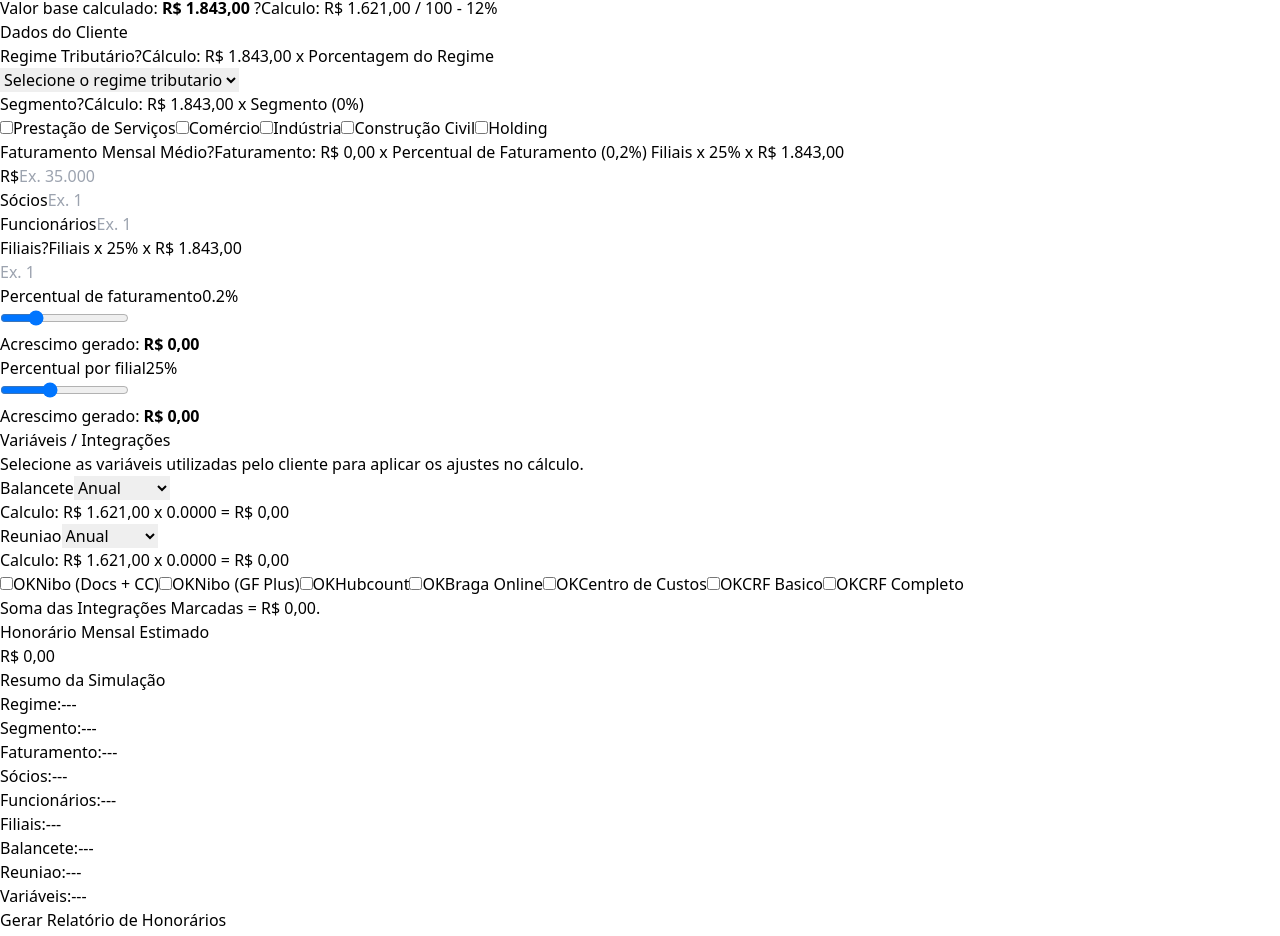
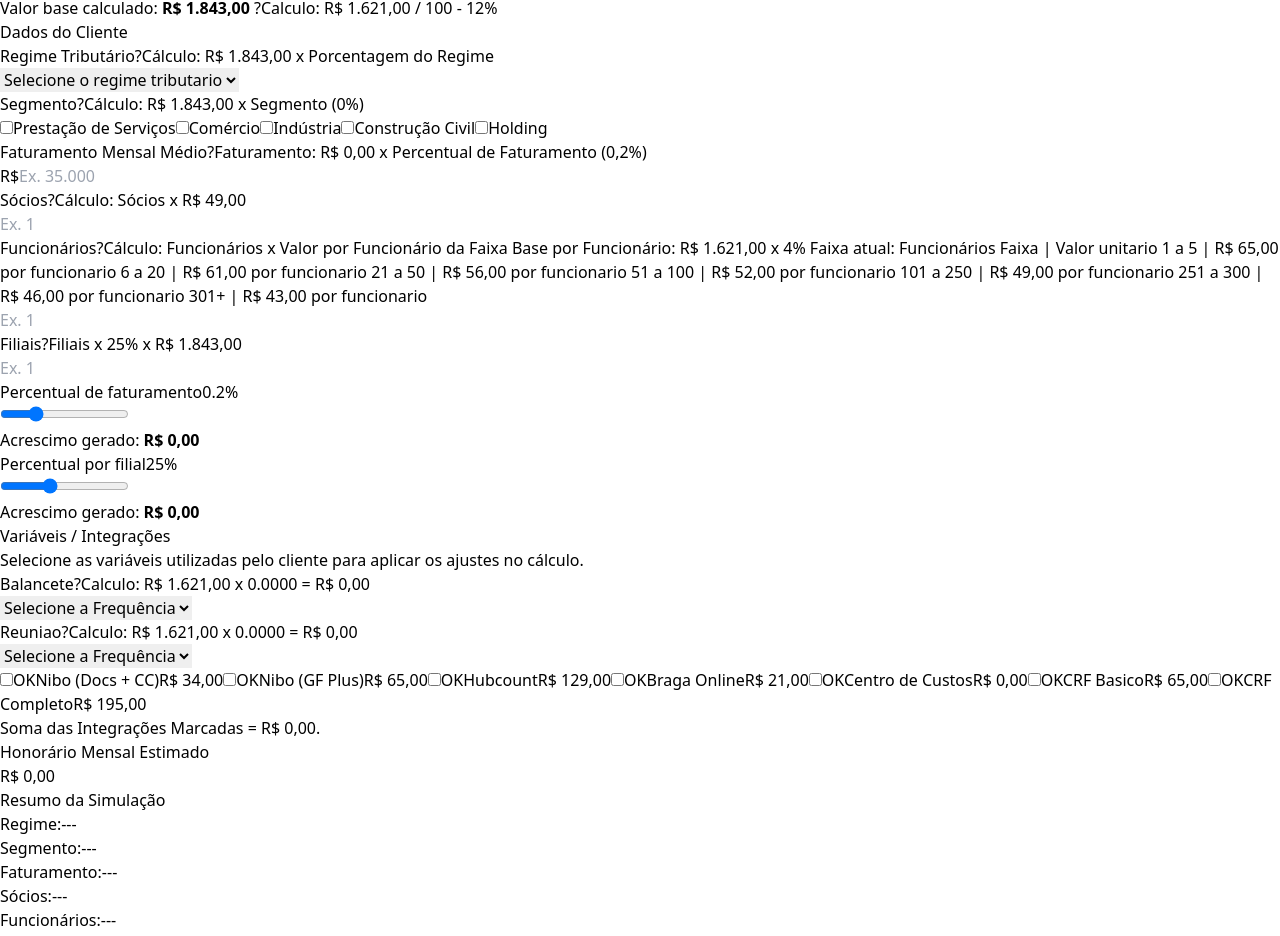
Before and after one commit to BM-lucaspaiva/clara-honorarios, a React (Vite) app in the folder frontend/: page /calculo in a window 1280 px wide. Shown: the part 1812-2748 px from the top of the page. Built offline with nearby package versions, Linux system fonts and the light colour scheme.

Commit message:
Últimos ajustes ao Tooltip

```diff
--- a/frontend/src/components/calculo/DadosCliente.jsx
+++ b/frontend/src/components/calculo/DadosCliente.jsx
@@ -1,4 +1,5 @@
 import {
+  arredondar,
   formatCurrency,
   formatLocalizedNumber,
   parseLocalizedNumber,
@@ -32,6 +33,16 @@ const PERCENTUAL_MIN = 0.10
 const PERCENTUAL_MAX = 0.50
 const PORC_FILIAIS_MIN = 10
 const PORC_FILIAIS_MAX = 50
+const SOCIOS_VALOR_FIXO = 49
+const FUNCIONARIOS_FAIXAS = [
+  { faixa: "1 a 5", multiplicador: 1.0 },
+  { faixa: "6 a 20", multiplicador: 0.93 },
+  { faixa: "21 a 50", multiplicador: 0.85 },
+  { faixa: "51 a 100", multiplicador: 0.8 },
+  { faixa: "101 a 250", multiplicador: 0.75 },
+  { faixa: "251 a 300", multiplicador: 0.7 },
+  { faixa: "301+", multiplicador: 0.65 },
+]
 
 function normalizarPercentualFiliais(valor) {
   const percentualBruto = Number(valor || 0)
@@ -75,8 +86,10 @@ export default function DadosCliente({ dados, setDados, resultado }) {
 
   const percentualFaturamento = Number(dados.porcFaturamento || 0)
   const percentualFiliais = normalizarPercentualFiliais(dados.porcFiliais)
+  const salarioMinimo = Number(dados.salarioMinimo || 0)
   const valorBase = Number(resultado?.valorBase || 0)
   const faturamento = Number(dados.faturamento || 0)
+  const funcionarios = Number(dados.funcionarios || 0)
   const filiais = Number(dados.filiais || 0)
   const fatorSegmento =
     segmentosSelecionados.length === 2 ? 0.85 : segmentosSelecionados.length === 3 ? 0.75 : 1
@@ -106,7 +119,30 @@ export default function DadosCliente({ dados, setDados, resultado }) {
       ? `Filiais (${filiais}) x ${formatPercent(percentualFiliais, 0)} x ${formatCurrency(valorBase)}`
       : `Filiais x ${formatPercent(percentualFiliais, 0)} x ${formatCurrency(valorBase)}`
 
-  const faturamentoTooltipText = `${faturamentoCalculoText}\n${filiaisCalculoText}`
+  const faturamentoTooltipText = `${faturamentoCalculoText}`
+  const sociosTooltipText = `Cálculo: Sócios x ${formatCurrency(SOCIOS_VALOR_FIXO)}`
+
+  const faixaAtualFuncionarios =
+    FUNCIONARIOS_FAIXAS.find(({ faixa }) => {
+      if (faixa === "301+") return funcionarios > 300
+      const [inicio, fim] = faixa.split(" a ").map(Number)
+      return funcionarios >= inicio && funcionarios <= fim
+    }) || null
+
+  const valorBaseFuncionario = arredondar(salarioMinimo * 0.04)
+  const funcionariosFaixasText = FUNCIONARIOS_FAIXAS.map(({ faixa, multiplicador }) => {
+    const valorUnitario =
+      multiplicador === 1 ? valorBaseFuncionario : arredondar(valorBaseFuncionario * multiplicador)
+
+    return `${faixa} | ${formatCurrency(valorUnitario)} por funcionario`
+  }).join("\n")
+
+  const funcionariosTooltipText = `Cálculo: Funcionários x Valor por Funcionário da Faixa
+Base por Funcionário: ${formatCurrency(salarioMinimo)} x 4%
+Faixa atual: ${faixaAtualFuncionarios ? faixaAtualFuncionarios.faixa : "Funcionários"}
+
+Faixa | Valor unitario
+${funcionariosFaixasText}`
 
   const toggleSegmento = (segmento) => {
     const atualizado = segmentosSelecionados.includes(segmento)
@@ -195,7 +231,10 @@ export default function DadosCliente({ dados, setDados, resultado }) {
           </div>
 
           <div>
-            <label className="mb-2 block text-sm font-medium text-slate-700">Sócios</label>
+            <div className="mb-2 flex items-center gap-2 text-sm font-medium text-slate-700">
+              <span>Sócios</span>
+              <TooltipInfo text={sociosTooltipText} />
+            </div>
             <input
               className="w-full rounded-lg border border-slate-300 bg-white px-4 py-3 text-slate-900 outline-none transition-colors placeholder:text-slate-400 focus:border-blue-600 focus:ring-2 focus:ring-blue-600/30"
               inputMode="decimal"
@@ -207,7 +246,10 @@ export default function DadosCliente({ dados, setDados, resultado }) {
           </div>
 
           <div>
-            <label className="mb-2 block text-sm font-medium text-slate-700">Funcionários</label>
+            <div className="mb-2 flex items-center gap-2 text-sm font-medium text-slate-700">
+              <span>Funcionários</span>
+              <TooltipInfo text={funcionariosTooltipText} />
+            </div>
             <input
               className="w-full rounded-lg border border-slate-300 bg-white px-4 py-3 text-slate-900 outline-none transition-colors placeholder:text-slate-400 focus:border-blue-600 focus:ring-2 focus:ring-blue-600/30"
               inputMode="decimal"
--- a/frontend/src/components/calculo/Variaveis.jsx
+++ b/frontend/src/components/calculo/Variaveis.jsx
@@ -11,16 +11,86 @@ const INTEGRACOES = [
 ]
 
 const FREQ_MAP = {
+  Anual: 0,
   Semestral: 0.15 / 5.8,
   Trimestral: 0.15 / 2.8,
   Bimestral: 0.15 / 1.8,
   Mensal: 0.15,
 }
 
+function TooltipInfo({ text, widthClass = "w-72" }) {
+  return (
+    <span className="group relative inline-flex">
+      <span
+        className="inline-flex h-4 w-4 cursor-help items-center justify-center rounded-full border border-slate-300 text-[10px] font-bold text-slate-500 transition-colors group-hover:border-blue-400 group-hover:text-blue-600"
+        tabIndex={0}
+      >
+        ?
+      </span>
+      <span
+        className={`pointer-events-none absolute bottom-[calc(100%+8px)] left-1/2 z-30 ${widthClass} -translate-x-1/2 whitespace-pre-line rounded-lg border border-slate-200 bg-white px-3 py-2 text-[11px] font-normal leading-4 text-slate-600 opacity-0 shadow-lg transition-all duration-150 group-hover:opacity-100 group-focus-within:opacity-100`}
+      >
+        {text}
+      </span>
+    </span>
+  )
+}
+
+function calcularValorIntegracao(itemKey, { imposto, salarioMinimo, regimeValor, segmentoValor }) {
+  const arredondar = (valor) => Math.ceil(Number(valor || 0))
+
+  if (itemKey === "niboDocs") {
+    const divisor = 1 - imposto - 0.15
+    return divisor > 0 ? arredondar(24.4 / divisor) : 0
+  }
+
+  if (itemKey === "niboGF") {
+    const divisor = 1 - imposto - 0.15
+    return divisor > 0 ? arredondar(47 / divisor) : 0
+  }
+
+  if (itemKey === "hubcount") {
+    const divisor = 1 - imposto - 0.1
+    return divisor > 0 ? arredondar(100 / divisor) : 0
+  }
+
+  if (itemKey === "bragaOnline") {
+    const divisor = 1 - imposto - 0.15
+    return divisor > 0 ? arredondar(15 / divisor) : 0
+  }
+
+  if (itemKey === "centroCustos") {
+    const divisor = 1 - imposto
+    return divisor > 0 ? arredondar(((regimeValor + segmentoValor) * 0.1) / divisor) : 0
+  }
+
+  if (itemKey === "crfBasico") return arredondar(salarioMinimo * 0.04)
+  if (itemKey === "crfCompleto") return arredondar(salarioMinimo * 0.12)
+
+  return 0
+}
+
 export default function Variaveis({ dados, setDados, integracoes, setIntegracoes, resultado }) {
   const salarioMinimo = Number(dados.salarioMinimo || 0)
+  const imposto = Number(dados.imposto || 0)
   const fatorBalancete = FREQ_MAP[dados.balancete] || 0
   const fatorReuniao = FREQ_MAP[dados.reuniao] || 0
+  const regimeValor = Number(resultado?.regimeValor || 0)
+  const segmentoValor = Number(resultado?.segmentoValor || 0)
+
+  const balanceteTooltipText = `Calculo: ${formatCurrency(salarioMinimo)} x ${fatorBalancete.toFixed(4)} = ${formatCurrency(resultado?.balanceteValor)}`
+  const reuniaoTooltipText = `Calculo: ${formatCurrency(salarioMinimo)} x ${fatorReuniao.toFixed(4)} = ${formatCurrency(resultado?.reuniaoValor)}`
+
+  const tabelaValoresTooltipText = INTEGRACOES.map((item) => {
+    const valorItem = calcularValorIntegracao(item.key, {
+      imposto,
+      salarioMinimo,
+      regimeValor,
+      segmentoValor,
+    })
+
+    return `${item.label}: ${formatCurrency(valorItem)}`
+  }).join("\n")
 
   return (
     <section className="rounded-xl border border-slate-200 bg-white p-6 shadow-sm">
@@ -28,50 +98,60 @@ export default function Variaveis({ dados, setDados, integracoes, setIntegracoes
         <h2 className="text-xl font-semibold text-slate-900">Variáveis / Integrações</h2>
       </div>
 
-      <p className="mb-4 text-sm text-slate-600">
-        Selecione as variáveis utilizadas pelo cliente para aplicar os ajustes no cálculo.
+      <p className="mb-4 flex items-center gap-2 text-sm text-slate-600">
+        <span>Selecione as variáveis utilizadas pelo cliente para aplicar os ajustes no cálculo.</span>
       </p>
 
       <div className="mb-5 grid grid-cols-1 gap-4 md:grid-cols-2">
         <div>
-          <label className="mb-2 block text-sm font-medium text-slate-700">Balancete</label>
+          <div className="mb-2 flex items-center gap-2 text-sm font-medium text-slate-700">
+            <span>Balancete</span>
+            <TooltipInfo text={balanceteTooltipText} />
+          </div>
           <select
             className="w-full rounded-lg border border-slate-300 bg-white px-4 py-3 text-slate-900 outline-none transition-colors focus:border-blue-600 focus:ring-2 focus:ring-blue-600/30"
             value={dados.balancete}
             onChange={(e) => setDados({ ...dados, balancete: e.target.value })}
           >
-            <option value="">Anual</option>
+            <option value="">Selecione a Frequência</option>
+            <option value="Anual">Anual</option>
             <option value="Semestral">Semestral</option>
             <option value="Trimestral">Trimestral</option>
             <option value="Bimestral">Bimestral</option>
             <option value="Mensal">Mensal</option>
           </select>
-          <p className="mt-2 text-xs text-slate-500">
-            Calculo: {formatCurrency(salarioMinimo)} x {fatorBalancete.toFixed(4)} = {formatCurrency(resultado?.balanceteValor)}
-          </p>
         </div>
 
         <div>
-          <label className="mb-2 block text-sm font-medium text-slate-700">Reuniao</label>
+          <div className="mb-2 flex items-center gap-2 text-sm font-medium text-slate-700">
+            <span>Reuniao</span>
+            <TooltipInfo text={reuniaoTooltipText} />
+          </div>
           <select
             className="w-full rounded-lg border border-slate-300 bg-white px-4 py-3 text-slate-900 outline-none transition-colors focus:border-blue-600 focus:ring-2 focus:ring-blue-600/30"
             value={dados.reuniao}
             onChange={(e) => setDados({ ...dados, reuniao: e.target.value })}
           >
-            <option value="">Anual</option>
+            <option value="">Selecione a Frequência</option>
+            <option value="Anual">Anual</option>
             <option value="Semestral">Semestral</option>
             <option value="Trimestral">Trimestral</option>
             <option value="Bimestral">Bimestral</option>
             <option value="Mensal">Mensal</option>
           </select>
-          <p className="mt-2 text-xs text-slate-500">
-            Calculo: {formatCurrency(salarioMinimo)} x {fatorReuniao.toFixed(4)} = {formatCurrency(resultado?.reuniaoValor)}
-          </p>
         </div>
       </div>
 
       <div className="grid grid-cols-2 gap-4 sm:grid-cols-3 lg:grid-cols-4">
-        {INTEGRACOES.map((item) => (
+        {INTEGRACOES.map((item) => {
+          const valorItem = calcularValorIntegracao(item.key, {
+            imposto,
+            salarioMinimo,
+            regimeValor,
+            segmentoValor,
+          })
+
+          return (
             <label
               key={item.key}
               className={`group relative flex min-h-24 cursor-pointer items-center justify-center rounded-xl border-2 p-4 text-center text-sm font-semibold transition-all ${
@@ -97,9 +177,13 @@ export default function Variaveis({ dados, setDados, integracoes, setIntegracoes
               >
                 OK
               </span>
-            {item.label}
+              <span className="flex flex-col items-center gap-1">
+                <span>{item.label}</span>
+                <span className="text-[11px] font-semibold text-slate-500">{formatCurrency(valorItem)}</span>
+              </span>
             </label>
-        ))}
+          )
+        })}
       </div>
 
       <p className="mt-4 text-xs text-slate-500">
--- a/frontend/src/utils/calculo/variaveisCalculo.js
+++ b/frontend/src/utils/calculo/variaveisCalculo.js
@@ -2,7 +2,7 @@ import { arredondar } from "./helpers"
 
 // Multiplicadores por frequência para balancete e reunião.
 const freqMap = {
-
+"Anual": 0,
 "Semestral":0.15/5.8,
 "Trimestral":0.15/2.8,
 "Bimestral":0.15/1.8,
```
Lines whose indentation alone changed are shown as unchanged.
